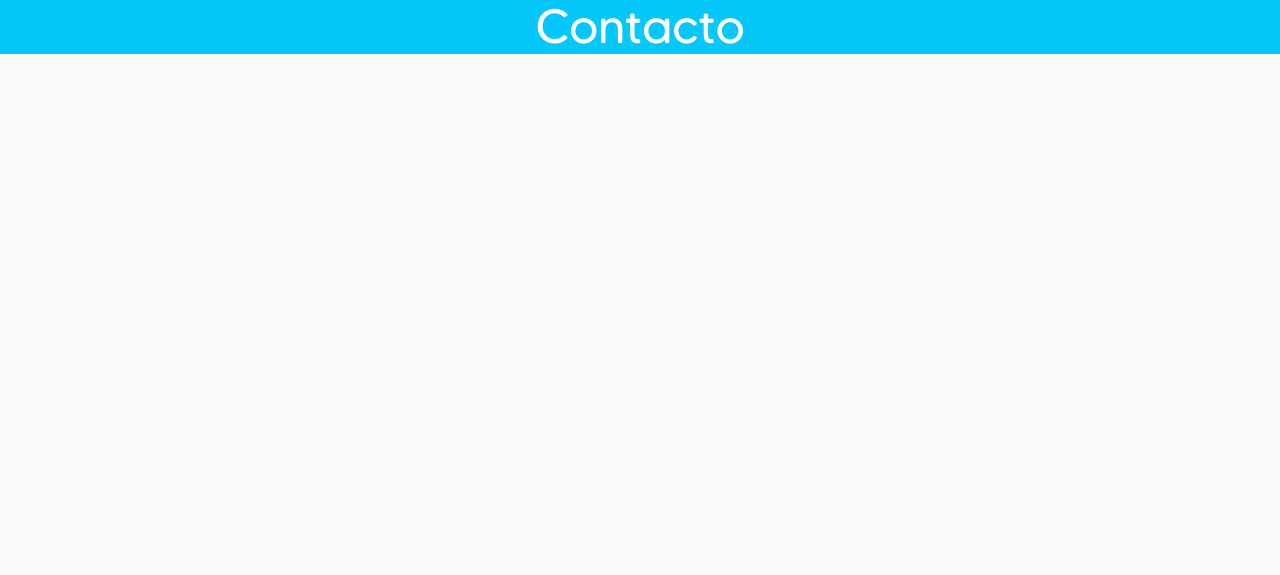
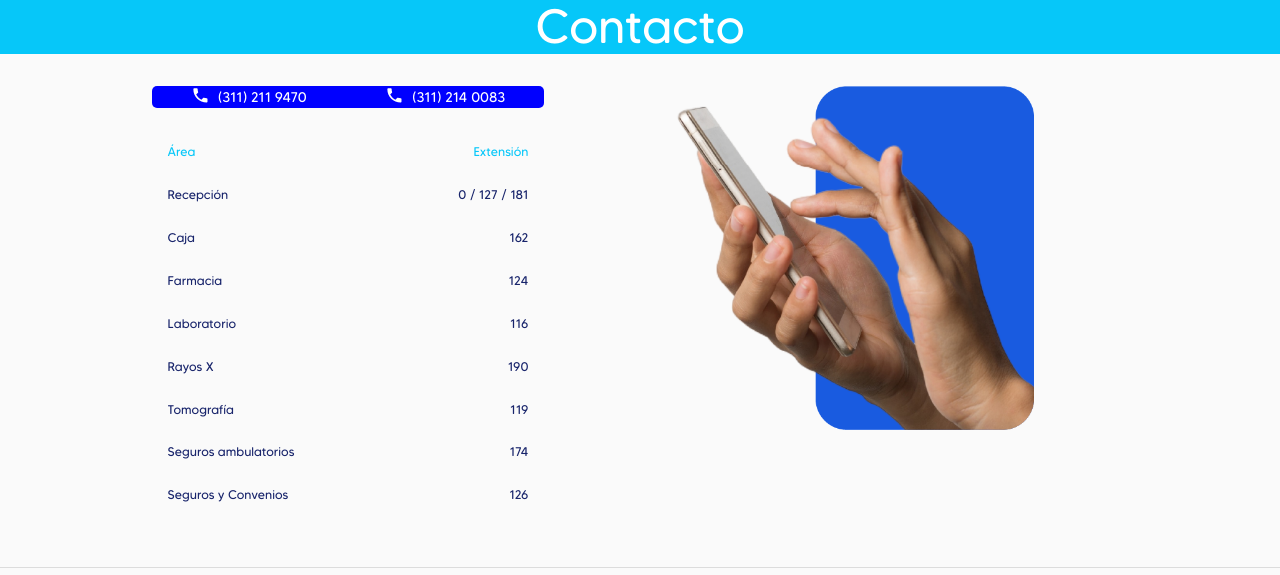
Before and after one commit to Amezcua04/cqsr-v2, a React (Create React App) app: page /contacto in a window 1280 px wide. Shown: the part 122-697 px from the top of the page. Built offline with nearby package versions, Linux system fonts and the light colour scheme.

Commit message:
ADD: pagina de contacto

```diff
--- a/public/index.html
+++ b/public/index.html
@@ -7,7 +7,7 @@
     <meta name="theme-color" content="#000000" />
     <meta
       name="description"
-      content="Sitio Web creado para el Hospital San Rafael, Tepic, Nayarit; México"
+      content="Sitio Web creado para el Hospital San Rafael, Tepic, Nayarit; México. desarrollado por Carlos Amezcua Pérez"
     />
     <link rel="apple-touch-icon" href="%PUBLIC_URL%/logo192.png" />
     <!--
--- a/src/data/data.js
+++ b/src/data/data.js
@@ -623,3 +623,16 @@ export const dataEspecialistas = [
       "telefono": "(311)2119470 ext. 128",
   }
 ];
+
+// CONTACTOS
+
+export const contactos = [
+  { area: "Recepción", extension: "0 / 127 / 181" },
+  { area: "Caja", extension: "162" },
+  { area: "Farmacia", extension: "124" },
+  { area: "Laboratorio", extension: "116" },
+  { area: "Rayos X", extension: "190" },
+  { area: "Tomografía", extension: "119" },
+  { area: "Seguros ambulatorios", extension: "174" },
+  { area: "Seguros y Convenios", extension: "126" },
+];
--- /dev/null
+++ b/src/scenes/contacto/CardContacto.jsx
@@ -0,0 +1,77 @@
+import {
+  Box,
+  Typography,
+  Grid,
+  List,
+  ListItem,
+  ListItemText,
+  useMediaQuery,
+  Container,
+} from "@mui/material";
+import PhoneIcon from "@mui/icons-material/Phone";
+import ImagenContacto from "../../assets/Contacto/contacto.png";
+import { contactos } from "../../data/data";
+
+const Contacto = () => {
+  const isMobile = useMediaQuery("(max-width:600px)");
+
+  return (
+    <Container
+      sx={{
+        display: "flex",
+        flexDirection: "column",
+        alignItems: "center",
+        justifyContent: "center",
+        pt: { xs: 4 },
+        pb: { xs: 4 },
+      }}
+    >
+      <Box display="flex" alignItems="center"></Box>
+      <Grid container spacing={2} justifyContent="center" flexDirection={isMobile ? "column" : "row"}>
+        <Grid item xs={12} md={6} flexBasis="35% !important">
+          <Box
+            display="flex"
+            alignItems="center"
+            justifyContent="space-around"
+            bgcolor="blue"
+            color="white"
+            borderRadius="5px"
+            marginBottom="15px"
+          >
+            <Box display="flex">
+              <PhoneIcon sx={{ mr: 1 }} />
+              <Typography variant="h6">(311) 211 9470</Typography>
+            </Box>
+            <Box display="flex">
+              <PhoneIcon sx={{ mr: 1 }} />
+              <Typography variant="h6">(311) 214 0083</Typography>
+            </Box>
+          </Box>
+          <List>
+          <ListItem sx={{ color: "#06C7F9"}}>
+          <ListItemText primary="Área" />
+          <Typography>Extensión</Typography>
+          </ListItem>
+            {contactos.map((contacto, index) => (
+              <ListItem key={index} sx={{ color: "#18246B"}}>
+                <ListItemText primary={contacto.area} />
+                <Typography>{contacto.extension}</Typography>
+              </ListItem>
+            ))}
+          </List>
+        </Grid>
+        <Grid item xs={12} md={6}>
+          <Box display="flex" justifyContent="center">
+            <img
+              src={ImagenContacto}
+              alt="Contacto"
+              style={{ width: "100%", maxWidth: "380px" }}
+            />
+          </Box>
+        </Grid>
+      </Grid>
+    </Container>
+  );
+};
+
+export default Contacto;
--- a/src/scenes/contacto/Contacto.jsx
+++ b/src/scenes/contacto/Contacto.jsx
@@ -1,11 +1,11 @@
-import { Box, Container, Typography } from '@mui/material';
+import { Box, Container, Typography } from "@mui/material";
+import CardContacto from "./CardContacto";
 
 const Contacto = () => {
   return (
     <Box
       sx={{
         width: "100%",
-        minHeight: "100%",
         // backgroundImage: "linear-gradient(180deg, #9BE7FA, #FBFBFB)",
         backgroundSize: "100% 20%",
         backgroundRepeat: "no-repeat",
@@ -36,6 +36,7 @@ const Contacto = () => {
           Contacto
         </Typography>
       </Container>
+      <CardContacto />
     </Box>
   );
 };
--- a/src/scenes/especialidades/CardMedico.jsx
+++ b/src/scenes/especialidades/CardMedico.jsx
@@ -80,7 +80,7 @@ const CardMedico = ({ especialista }) => {
             color="white"
             textAlign={"center"}
             width="230px"
-            sx={{ backgroundColor: "#194AC1", borderRadius: "10px" }}
+            sx={{ backgroundColor: "#194AC1", borderRadius: "10px", marginLeft: "0 !important" }}
           >
             {especialista.especialidad}
           </Typography>
@@ -92,7 +92,7 @@ const CardMedico = ({ especialista }) => {
             sx={{
               backgroundColor: "#06C7F9",
               borderRadius: "10px",
-              margin: "5px 0",
+              margin: "5px 0 !important",
             }}
           >
             {especialista.subespecialidad}
```
Also changed, not shown: src/assets/Contacto/contacto.png (added).
